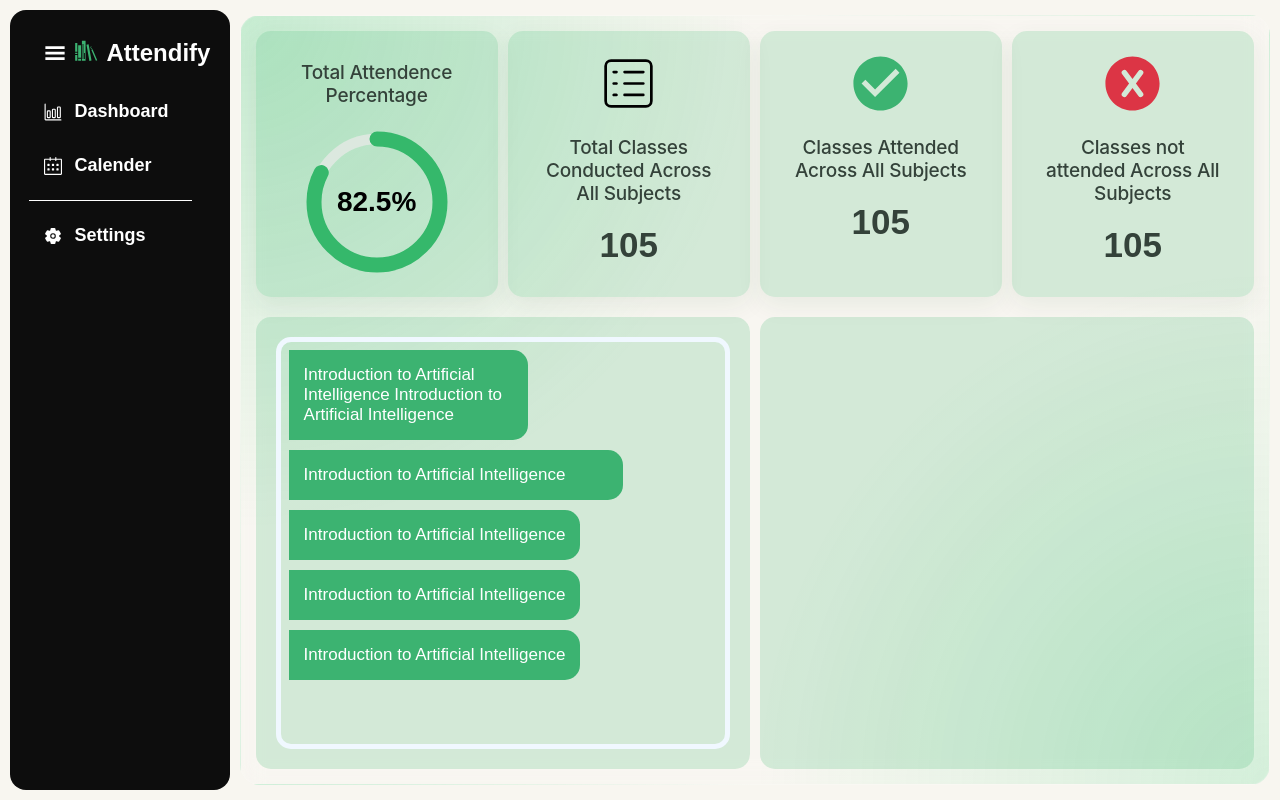
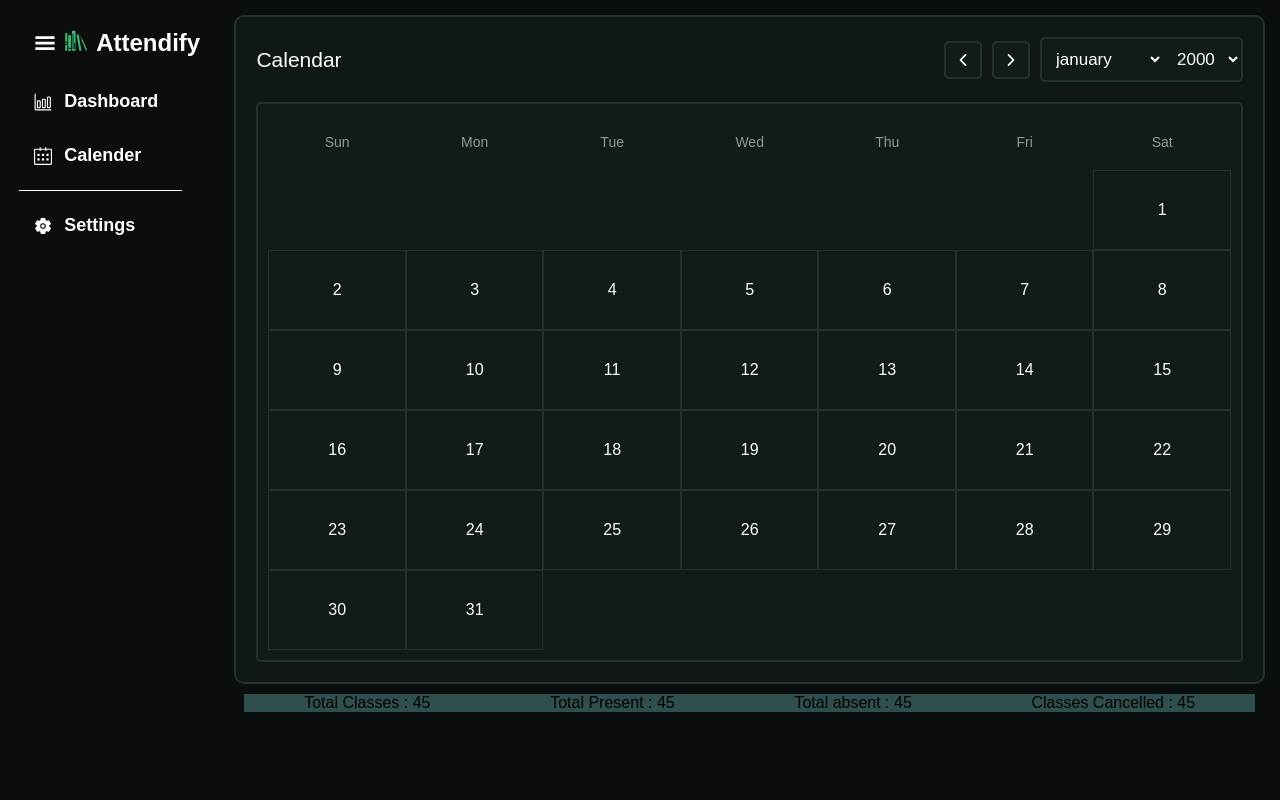
Before and after one commit to khushiuikey4/attendify, a React (Vite) app: page / in a window 1280 px wide. Built offline with nearby package versions, Linux system fonts and the light colour scheme.

Commit message:
completed till calendar dark green ui

```diff
--- a/src/App.css
+++ b/src/App.css
@@ -17,9 +17,9 @@ Link {
     min-height: 100vh;
     background-color: #F9F6EE;
     background-color: #F8F6F0;
-    gap: 10px;
+    /* gap: 10px; */
     display: flex;
     justify-content: flex-start;
-    align-items: center;
-    padding: clamp(10px, 0.8vw, 15px);
+    align-items: flex-start;
+    /* padding: clamp(10px, 0.8vw, 15px); */
 }
--- a/src/App.jsx
+++ b/src/App.jsx
@@ -1,11 +1,13 @@
 import SideBarComponent from "./Components/SideBarComponent.jsx"
-import BodyComponent from "./Components/BodyComponent.jsx"
+import SubjectComponent from "./Components/SubjectComponent.jsx"
 import DashBoardComponent from "./Components/DashBoardComponent.jsx"
+import Calender from "./Components/Calender.jsx"
 function App() {
   return <div className="Layout">
     <SideBarComponent></SideBarComponent>
-    {/* <BodyComponent></BodyComponent> */}
-    <DashBoardComponent></DashBoardComponent>
+    {/* <SubjectComponent></SubjectComponent> */}
+    {/* <DashBoardComponent></DashBoardComponent> */}
+    <Calender></Calender>
 
 
   </div>
--- /dev/null
+++ b/src/Components/Calender.jsx
@@ -0,0 +1,103 @@
+import s from "./Calender.module.css"
+import { IoIosArrowBack } from "react-icons/io";
+import { IoIosArrowForward } from "react-icons/io";
+
+function Calender() {
+    const years = Array.from(
+        { length: 2026 - 2000 + 1 },
+        (_, index) => 2000 + 26 - index
+    );
+    const curr = new Date();
+    const currMonth = curr.getMonth();
+    const currYear = curr.getFullYear();
+    const startDay = new Date(currYear, currMonth, 1).getDay();
+    const dayCount = new Date(currYear, currMonth + 1, 0).getDate();
+    const endDay = new Date(currYear, currMonth, dayCount).getDay();
+
+    let calendarGrid = [];
+    for (let i = 0; i < startDay; i++) {
+        calendarGrid.push("");
+    }
+    for (let i = 1; i <= dayCount; i++) {
+        calendarGrid.push(i);
+    }
+    for (let i = 1; i <= (6 - endDay); i++) {
+        calendarGrid.push("");
+    }
+
+
+    return <><div className={s.calenderOuterContainer}>
+        <div className={s.calenderInnerContainer}>
+            <div className={s.calendarHeader}>
+                <div className={s.calendarTitle}>Calendar</div>
+                <div className={s.calendarNavigation}>
+                    <div className={s.baseControl}>
+                        <div className={s.backMonth}>
+                            <IoIosArrowBack />
+                        </div>
+                        <div className={s.forMonth}><IoIosArrowForward />
+                        </div>
+                    </div>
+                    <div className={s.calendarSelection}>
+                        <div className={s.monthSelect}>
+                            <select name="month" className={s.monthSelection}>
+                                <option value="january">january</option>
+                                <option value="february">february</option>
+                                <option value="march">march</option>
+                                <option value="april">april</option>
+                                <option value="may">may</option>
+                                <option value="june">june</option>
+                                <option value="july">july</option>
+                                <option value="august">august</option>
+                                <option value="september">september</option>
+                                <option value="october">october</option>
+                                <option value="november">november</option>
+                                <option value="december">december</option>
+                            </select>
+                            <select name="year" className={s.yearSelection}>
+                                {years.map((year) => (
+                                    <option key={year} value={year} selected>{year}</option>
+                                ))}
+                            </select>
+
+                        </div>
+                    </div>
+                </div>
+            </div>
+            <div className={s.calendarContainer}>
+                <div className={s.calendar}>
+
+                    {/* Weekday header */}
+                    <div className={`${s.day} ${s.emptyCell}`}>Sun</div>
+                    <div className={`${s.day} ${s.emptyCell}`}>Mon</div>
+                    <div className={`${s.day} ${s.emptyCell}`}>Tue</div>
+                    <div className={`${s.day} ${s.emptyCell}`}>Wed</div>
+                    <div className={`${s.day} ${s.emptyCell}`}>Thu</div>
+                    <div className={`${s.day} ${s.emptyCell}`}>Fri</div>
+                    <div className={`${s.day} ${s.emptyCell}`}>Sat</div>
+
+                    {/* Calendar dates */}
+                    {calendarGrid.map((date, index) => (
+                        <div
+                            key={index}
+                            className={date === "" ? s.emptyCell : s.dateCell}
+                        >
+                            {date}
+                        </div>
+                    ))}
+
+                </div>
+            </div>
+        </div>
+        <div className={s.allSubInfoContainer}>
+            <div className={s.totalCounts}>
+                <div className={s.totalClasses}>Total Classes : 45</div>
+                <div className={s.totalPresent}>Total Present : 45</div>
+                <div className={s.totalAbsent}>Total absent : 45</div>
+                <div className={s.totalCancelled}>Classes Cancelled : 45</div>
+            </div>
+        </div>
+    </div>
+    </>;
+}
+export default Calender;
--- /dev/null
+++ b/src/Components/Calender.module.css
@@ -0,0 +1,241 @@
+.calenderOuterContainer {
+    background-color: #0A0F0D;
+    width: 100%;
+    /* min-height: 100vh; */
+    height: 100%;
+    padding: 15px;
+    display: flex;
+    overflow-y: scroll;
+    flex-direction: column;
+}
+
+.calenderOuterContainer::-webkit-scrollbar {
+    display: none;
+}
+
+
+.calenderInnerContainer {
+    background-color: #101816;
+
+    border: 2px solid #22332D;
+    border-radius: 10px;
+    display: flex;
+    justify-self: flex-start;
+    align-items: stretch;
+    flex-direction: column;
+    padding: 20px;
+}
+
+@media (max-width:400px) {
+    .calenderOuterContainer {
+        padding: 0;
+    }
+
+    .calenderInnerContainer {
+        border: none;
+        border-radius: 0;
+    }
+}
+
+.calendarHeader {
+    /* flex: 1; */
+    display: flex;
+    justify-content: space-between;
+    align-items: center;
+    padding-bottom: 20px;
+}
+
+@media (max-width:550px) {
+    .calendarHeader {
+        flex-direction: column;
+        gap: 10px;
+        align-items: flex-start;
+    }
+
+
+    .calenderInnerContainer {
+        padding-inline: 10px;
+    }
+
+    .calendarNavigation {
+        flex-direction: column;
+        align-items: flex-start;
+    }
+}
+
+.calendarTitle {
+    color: white;
+    font-size: 21px;
+    font-weight: 500;
+}
+
+.calendarNavigation {
+    display: flex;
+    gap: 10px;
+}
+
+
+.baseControl {
+    display: flex;
+    justify-content: center;
+    align-items: center;
+    gap: 10px;
+}
+
+.backMonth,
+.forMonth {
+    background-color: #111B18;
+    color: white;
+    border: 2px solid #22332D;
+    padding: 8px;
+    font-size: 18px;
+    border-radius: 5px;
+    cursor: pointer;
+    display: flex;
+    justify-content: center;
+    align-items: center;
+
+}
+
+.calendarNavigation :active {
+    background-color: #22332D;
+}
+
+.monthSelection,
+.yearSelection {
+    background-color: #111B18;
+    color: white;
+    border: 2px solid #22332D;
+    padding: 10px;
+    font-size: 17px;
+    cursor: pointer;
+}
+
+
+.monthSelection {
+    border-right: none;
+    border-radius: 5px 0 0 5px;
+}
+
+.yearSelection {
+    border-left: none;
+    border-radius: 0 5px 5px 0;
+}
+
+@media (max-width:350px) {
+
+    .monthSelection,
+    .yearSelection {
+        border: 2px solid #22332D;
+        border-radius: 5px;
+        font-size: 16px;
+    }
+
+    .monthSelect {
+        display: flex;
+        flex-direction: column;
+        gap: 10px;
+    }
+}
+
+.calendarContainer {
+    width: 100%;
+    box-sizing: border-box;
+
+    background-color: #111B18;
+    border: 2px solid #22332D;
+    border-radius: 5px;
+    padding: 10px;
+
+    min-width: 0;
+    max-height: calc(100vh - 140px);
+}
+
+
+
+.calendar {
+    width: 100%;
+    min-width: 0;
+    min-height: 0;
+
+    display: grid;
+
+    /*
+     * 7 equal columns
+     */
+    grid-template-columns: repeat(7, minmax(0, 1fr));
+
+    /*
+     * 1 header row + up to 6 date rows.
+     *
+     * The date rows share the available height.
+     */
+    grid-template-rows: auto repeat(6, minmax(0, 1fr));
+}
+
+
+.day,
+.dateCell,
+.emptyCell {
+    min-width: 0;
+    min-height: 0;
+    box-sizing: border-box;
+}
+
+
+
+.day {
+    color: #8D9B96;
+    font-size: 14px;
+    font-weight: 500;
+
+    display: flex;
+    justify-content: center;
+    align-items: center;
+
+    padding: 10px;
+}
+
+
+.dateCell {
+    color: white;
+    display: flex;
+    justify-content: center;
+    align-items: center;
+    padding-block: 30px;
+
+    border: 1px solid #22332D;
+}
+
+
+.emptyCell {
+    padding-block: 20px;
+}
+
+@media (max-width:500px) {
+    .dateCell {
+        padding-block: 10px;
+        font-size: 13px;
+
+    }
+
+    .emptyCell {
+        padding-block: 10px;
+
+    }
+
+}
+
+.allSubInfoContainer {
+    background-color: #71817B;
+    padding: 10px;
+    background-color: #0A0F0D;
+}
+
+
+.totalCounts {
+    display: flex;
+    justify-content: space-around;
+    align-items: center;
+    background-color: darkslategrey;
+}
--- a/src/Components/CollapsedSideBar.module.css
+++ b/src/Components/CollapsedSideBar.module.css
@@ -2,7 +2,7 @@
     width: 54px;
     height: 100%;
     background-color: #0D0D0D;
-    border-radius: 16px;
+    /* border-radius: 16px; */
     padding: clamp(14px, 1vw, 20px);
     color: white;
     display: flex;
--- a/src/Components/DashBoardComponent.jsx
+++ b/src/Components/DashBoardComponent.jsx
@@ -4,6 +4,7 @@ import { IoMdCheckmarkCircleOutline } from "react-icons/io";
 import { MdCheckCircle } from "react-icons/md";
 
 import { TbXboxXFilled } from "react-icons/tb";
+import SubjectChart from "./SubjectChart.jsx"
 
 function DashBoardComponent() {
     return <div className={s.OuterDashBoardContainer}>
@@ -61,18 +62,19 @@ function DashBoardComponent() {
                 </div>
             </div>
             {/* subjectWise percentage and insights */}
-            <div className={s.ChartAndInsightContainer}>
-                <div className={s.attendanceChartContainer} >
-                    <div className={s.chartContainer}>
-                        <div className={s.dashBar} style={{ width: "56%" }}>Introduction to Artificial Intelligence Introduction to Artificial Intelligence</div>
-                        <div className={s.dashBar} style={{ width: "78%" }}>Introduction to Artificial Intelligence</div>
-                        <div className={s.dashBar}>Introduction to Artificial Intelligence</div>
-                        <div className={s.dashBar}>Introduction to Artificial Intelligence</div>
-                        <div className={s.dashBar}>Introduction to Artificial Intelligence</div>
+            <div className={s.attendanceChartContainer}>
+                <div className={s.chartTitle}>Subject Attendance</div>
+                <div className={s.attendanceChartSlider}>
+                    <div className={s.attendanceChart}>
+                        <SubjectChart></SubjectChart>
+                        <SubjectChart></SubjectChart>
+                        <SubjectChart></SubjectChart>
+                        <SubjectChart></SubjectChart>
+                        <SubjectChart></SubjectChart>
                     </div>
                 </div>
-                <div className={s.attendanceInsightContainer}></div>
             </div>
+
         </div>
     </div>;
 }
--- a/src/Components/DashBoardComponent.module.css
+++ b/src/Components/DashBoardComponent.module.css
@@ -3,7 +3,8 @@
     min-height: 100vh;
     width: 100%;
     /* background-color: palevioletred; */
-    padding-block: 15px;
+    padding: clamp(10px, 0.8vw, 15px);
+
 }
 
 
@@ -23,6 +24,8 @@
 
     backdrop-filter: blur(12px);
     -webkit-backdrop-filter: blur(12px);
+
+
 
     border: 1px solid rgba(255, 255, 255, 0.15);
     border-radius: 20px;
@@ -72,6 +75,7 @@
     justify-content: center;
     align-items: center;
     flex-direction: column;
+    border: 1px solid transparent;
 
 }
 
@@ -160,9 +164,10 @@
 
 @media (max-width:764px) {
     .InnerDashBoardContainer {
-        padding: 0;
-        border-end-end-radius: 0;
-        border-end-start-radius: 0;
+        padding: 10px;
+        /* border-end-end-radius: 0;
+        border-end-start-radius: 0; */
+        border-radius: 15px;
     }
 
     .OuterDashBoardContainer {
@@ -177,52 +182,57 @@
 }
 
 /* subjectWise percentage and insights */
+.attendanceChartContainer {
+    padding: 15px;
+}
 
-.ChartAndInsightContainer {
-    display: grid;
-    grid-template-columns: repeat(auto-fit,
-            minmax(200px, 1fr));
-    justify-content: center;
-    align-items: stretch;
-    flex-direction: column;
-    flex: 1;
-    gap: 10px;
-    /* overflow-y: scroll; */
-    min-height: 200px;
+.chartTitle {
+    color: #2b3630;
+    font-size: 22px;
+    font-weight: 600;
+    padding-block: 20px;
+}
+
+.attendanceChartSlider {
+    padding: 20px;
+    border: 2px solid #34423A;
+    border-radius: 8px;
+
 
 }
 
-.attendanceChartContainer {
-    background-color: rgb(60, 179, 113, 0.2);
-    border-radius: 15px;
-    padding: 20px;
+.attendanceChart {
     display: flex;
-    justify-content: center;
+    justify-content: flex-start;
     align-items: stretch;
+    flex-direction: column;
+    /* padding: 20px; */
+    max-height: 500px;
+    overflow-y: scroll;
 }
 
-.chartContainer {
-    flex: 1;
-    border: 5px solid aliceblue;
-    border-radius: 15px;
-    padding: 8px;
-    display: flex;
-    justify-content: flex-start;
-    align-items: flex-start;
-    flex-direction: column;
-    gap: 10px;
+.attendanceChart::-webkit-scrollbar {
+    display: none;
 }
 
-.dashBar {
-    background-color: mediumseagreen;
-    font-size: 17px;
-    padding: 15px;
-    border-top-right-radius: 15px;
-    border-bottom-right-radius: 15px;
-    color: white;
+@media (max-width:650px) {
+    .attendanceChartContainer {
+        padding-left: 0px;
+    }
+
+    .InnerDashBoardContainer {
+        background: transparent;
+    }
+
+    .progressBackground {
+        stroke: #C5DEC8;
+    }
+
+    .attendanceChartSlider {
+        padding-inline: 0px;
+        border-left: 2px solid transparent;
+        border-right: 2px solid transparent;
+        border-radius: 0;
+
+    }
 }
-
-.attendanceInsightContainer {
-    background-color: rgb(60, 179, 113, 0.2);
-    border-radius: 15px;
-}
--- a/src/Components/ExpandedSideBar.module.css
+++ b/src/Components/ExpandedSideBar.module.css
@@ -1,6 +1,6 @@
 .SideBarContainer {
     background-color: #0D0D0D;
-    border-radius: 16px;
+    /* border-radius: 16px; */
     padding: clamp(14px, 1.5vw, 24px);
     color: white;
     display: flex;
@@ -14,7 +14,7 @@
 
 }
 
-@media(max-width:600px) {
+@media(max-width:768px) {
     .SideBarContainer {
         position: fixed;
         top: 10px;
--- /dev/null
+++ b/src/Components/SubjectChart.jsx
@@ -0,0 +1,13 @@
+import s from "./SubjectChart.module.css"
+function SubjectChart() {
+    return <div className={s.subjectChart}>
+        <div className={s.subejctTitle}>Introduction to Artificial Intelligence</div>
+        <div className={s.mainChartComponent}>
+            <div className={s.chartProgressBar}>
+                <div className={s.chartProgress}></div>
+            </div>
+            <div className={s.attendancePercentage}>84%</div>
+        </div>
+    </div>;
+}
+export default SubjectChart;
--- a/src/Components/BodyComponent.jsx
+++ b/src/Components/SubjectComponent.jsx
@@ -1,4 +1,4 @@
-import s from "./BodyComponent.module.css"
+import s from "./SubjectComponent.module.css"
 import { IoMdPerson } from "react-icons/io";
 import SubjectCard from "./SubjectCard.jsx"
 import { MdOutlineSearch } from "react-icons/md";
@@ -8,7 +8,7 @@ import ActionButtons from "./ActionButtons.jsx"
 import DeleteModalOverlay from "./DeleteModalOverlay"
 import { useState } from "react";
 
-function BodyComponent() {
+function SubjectComponent() {
     let [showDeleteDialogue, setShowDeleteDialogue] = useState(false);
     let onDeleteHandle = (e) => {
         e.stopPropagation();
@@ -40,4 +40,4 @@ function BodyComponent() {
         </div>
     </div>;
 }
-export default BodyComponent;
+export default SubjectComponent;
--- a/src/Components/BodyComponent.module.css
+++ b/src/Components/SubjectComponent.module.css
@@ -3,6 +3,8 @@
     height: 100%;
     display: flex;
     flex-direction: column;
+    padding: clamp(10px, 0.8vw, 15px);
+
 }
 
 
```
Also changed, not shown: src/Components/SubjectChart.module.css (added, +47 -0 lines).
